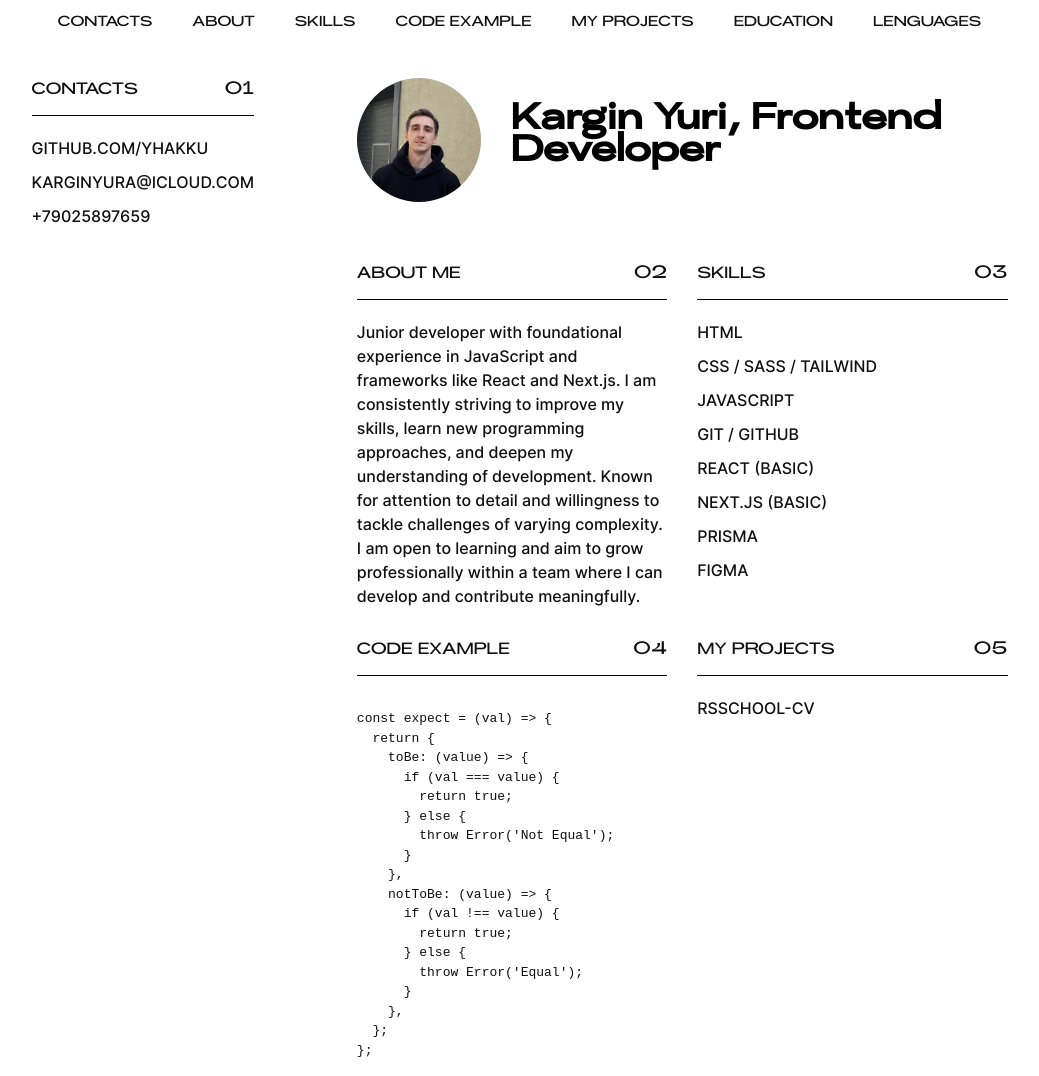
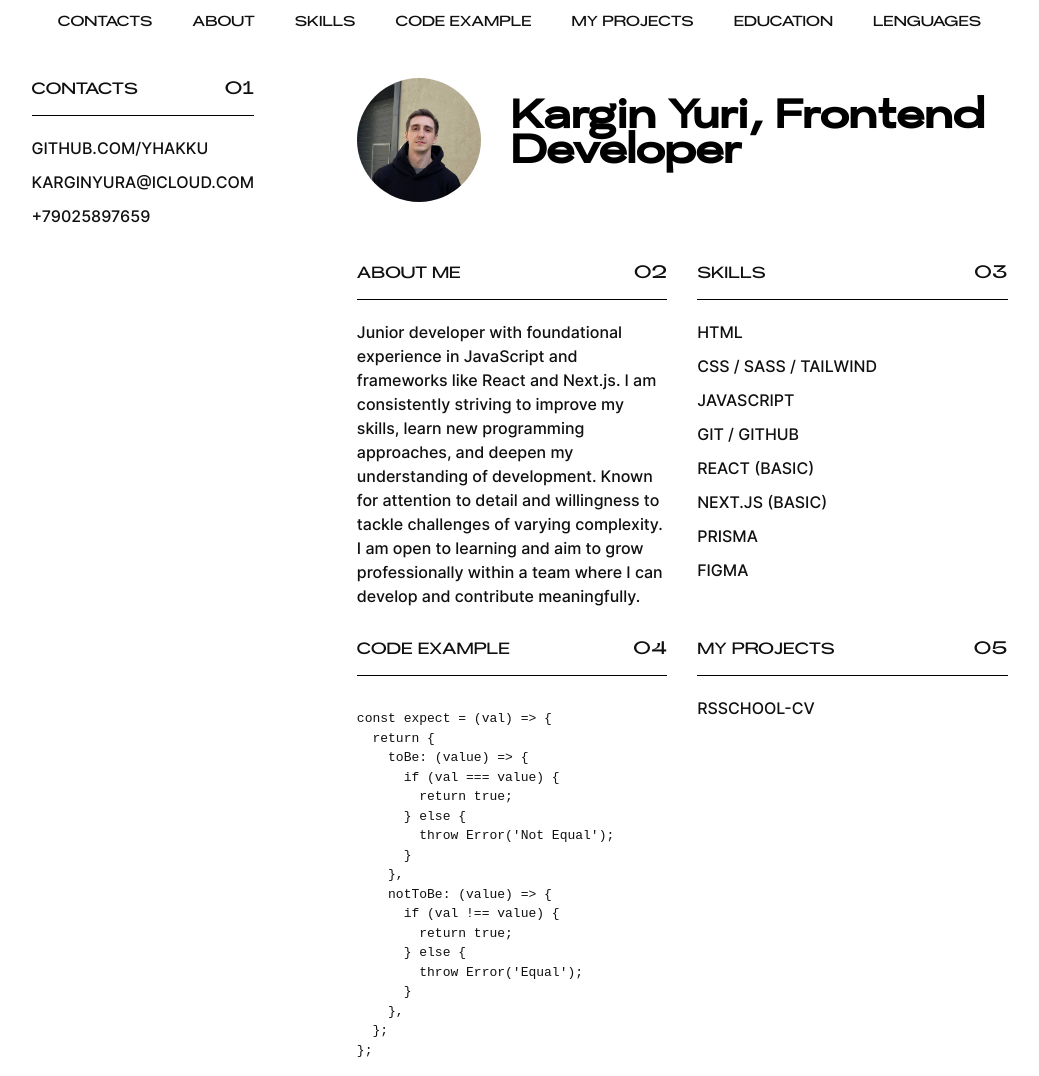
Before and after one commit to yhakku/rsschool-cv, a plain HTML site: page index.html in a window 1280 px wide. Shown: the top 1076 px of the page, without its empty margins (113-1152 px from the left). Drawn offline with Linux system fonts and the light colour scheme.

Commit message:
refactor: change font-size for h1

```diff
--- a/style.css
+++ b/style.css
@@ -221,7 +221,7 @@ body {
 h1,
 .h1 {
   font-family: 'Konstant Gratesc';
-  font-size: 2.5rem;
+  font-size: 2.75rem;
   line-height: 0.8;
   color: #000;
 }
```
